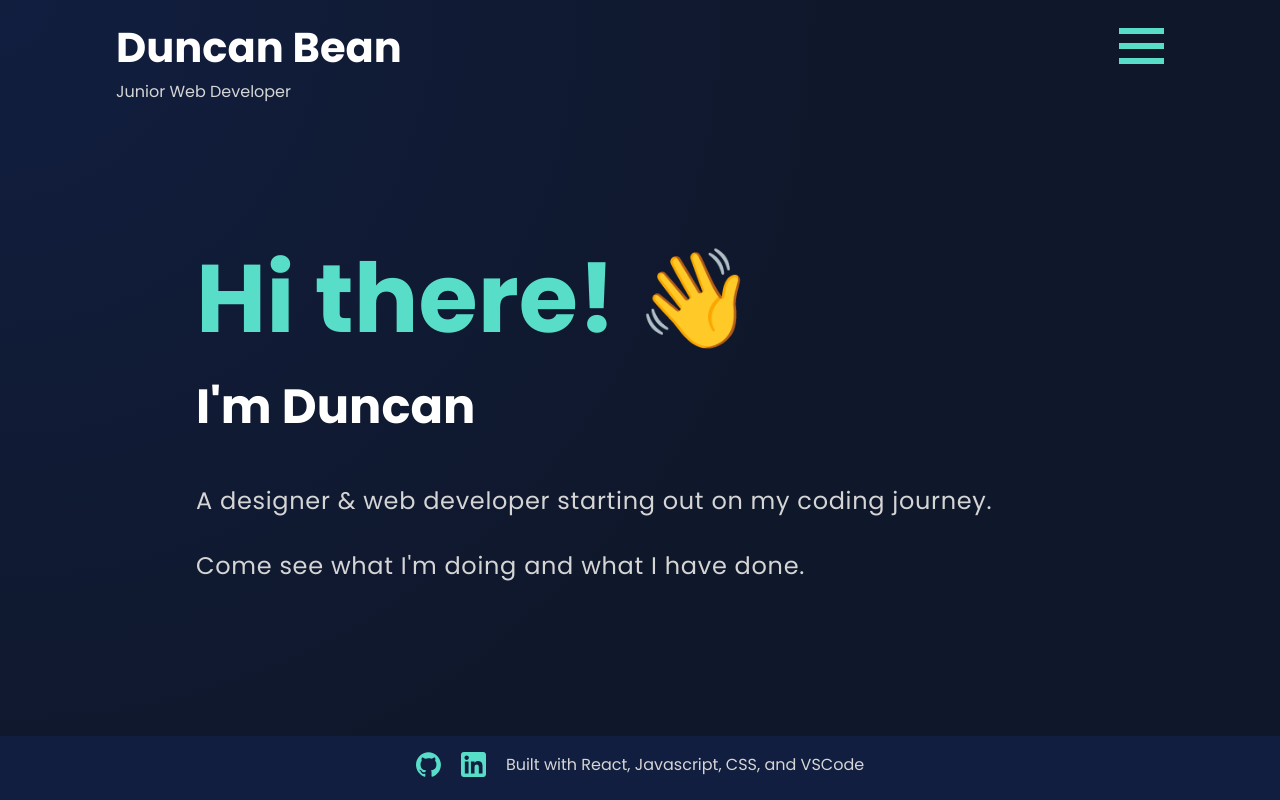
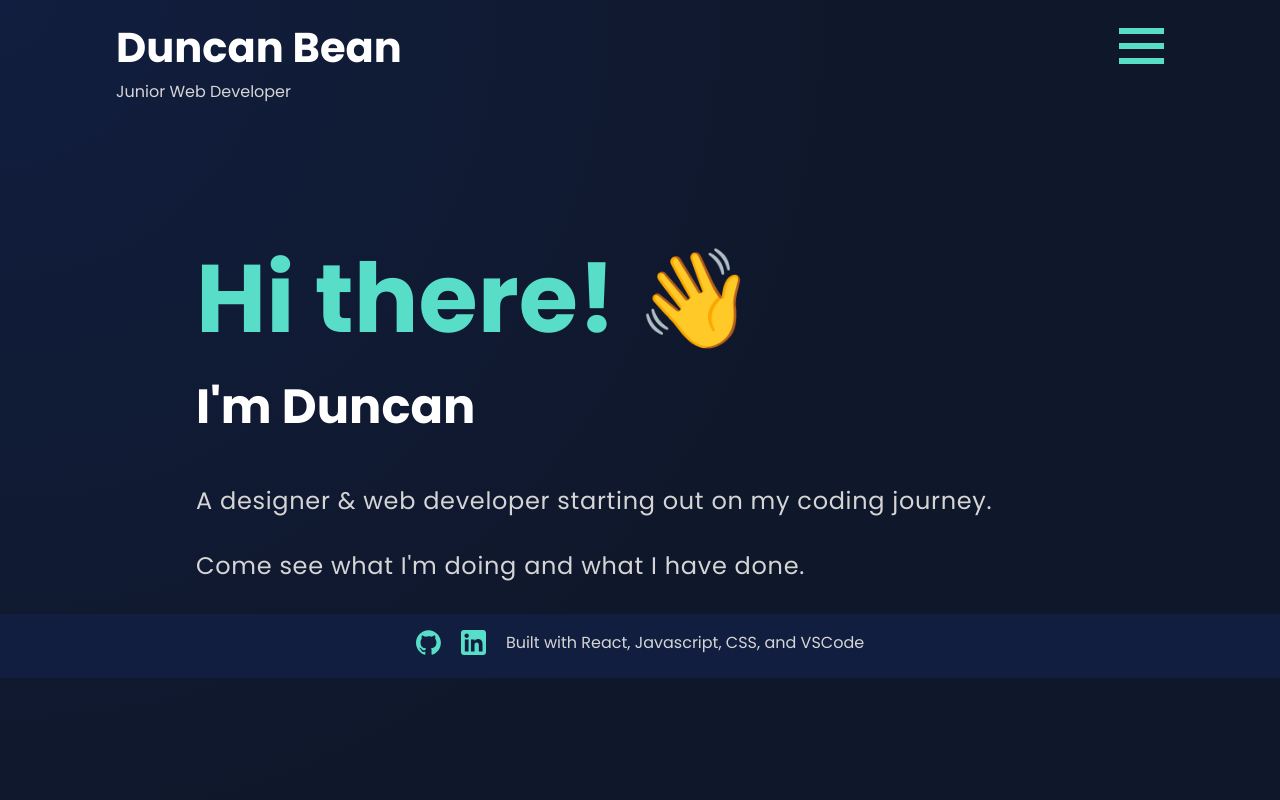
Before and after one commit to Dunconius/portfolio2024, a React (Create React App) app: page / in a window 1280 px wide. Built offline with nearby package versions, Linux system fonts and the light colour scheme.

Commit message:
fix: glow container position set to fixed

```diff
--- a/src/styles/Glow.css
+++ b/src/styles/Glow.css
@@ -14,7 +14,7 @@
 
     .glow-container {
         display: flex;
-        position: absolute;
+        position: fixed;
         top: 0;
         left: 0;
         width: 100%;
--- a/src/styles/index.css
+++ b/src/styles/index.css
@@ -29,7 +29,7 @@ code {
   display: flex;
   justify-content: center;
   flex-direction: column;
-  min-height: 100vh;
+  height: 100%;
   width: 100%;
 }
 
```
